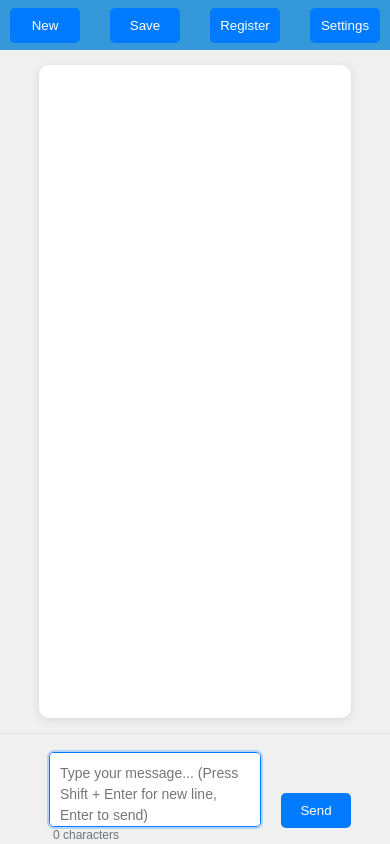
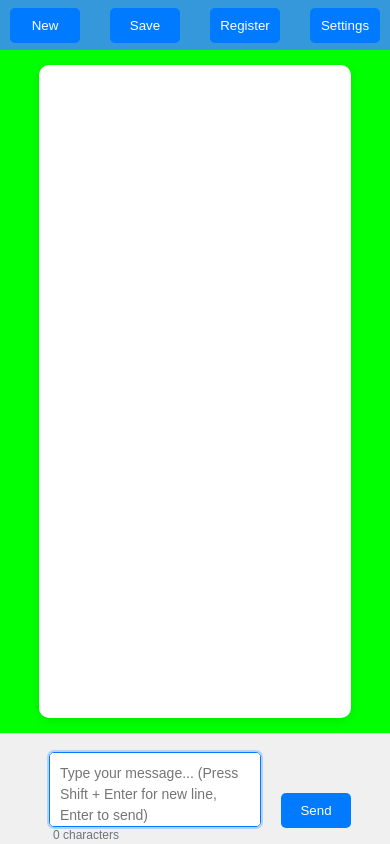
Before and after one commit to ctclg/chat-app, a FastAPI app: page / in a window 390 px wide. Run offline with FastAPI, Linux system fonts and the light colour scheme.

Commit message:
Add media query for hover support to change background color of page container

```diff
--- a/static/css/styles.css
+++ b/static/css/styles.css
@@ -526,3 +526,9 @@ button:hover {
       max-height: 85%;
     }
   }
+
+  @media (hover: none) {
+    .page-container {
+      background: lime;
+    }
+  }
```
